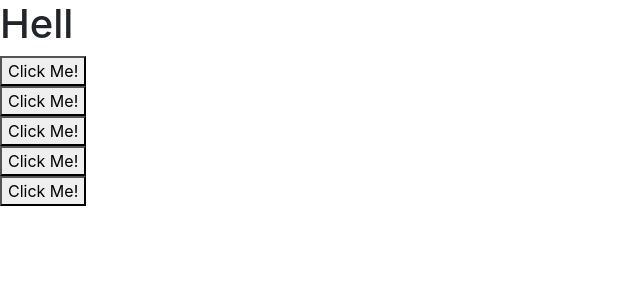
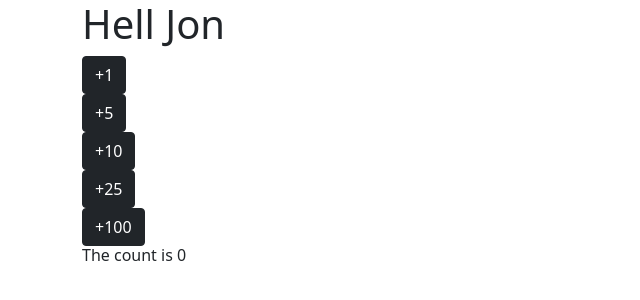
Before and after one commit to jdecee/react_shopping_cart, a React (Create React App) app: page / in a window 1280 px wide. Shown: the top 300 px of the page, without its empty margins (0-640 px from the left). Built offline with nearby package versions, Linux system fonts and the light colour scheme.

Commit message:
second commit

```diff
--- a/src/App.js
+++ b/src/App.js
@@ -2,15 +2,32 @@ import React, { Component } from 'react'
 import Button from './components/Button'
 
 export default class App extends Component {
+  constructor(props){
+    super(props);
+    this.state = {
+      count: 0
+    }
+  }
+
+  handleClick = (step) => {
+    let newCount = this.state.count + step
+    this.setState({
+        count: newCount
+    })
+}
+
+
   render() {
+    const name = 'Jon'
     return (
-      <div>
-        <h1>Hell</h1>
-        <Button />
-        <Button />
-        <Button />
-        <Button />
-        <Button />
+      <div className='container'>
+        <h1>Hell {name}</h1>
+        <Button  step={1} incrementCount={this.handleClick}/>
+        <Button  step={5} incrementCount={this.handleClick}/>
+        <Button  step={10} incrementCount={this.handleClick}/>
+        <Button  step={25} incrementCount={this.handleClick}/>
+        <Button  step={100} incrementCount={this.handleClick}/>
+        <h6>The count is {this.state.count}</h6>
       </div>
     )
   }
--- a/src/components/Button.js
+++ b/src/components/Button.js
@@ -4,7 +4,7 @@ export default class Button extends Component {
     render() {
         return (
             <div>
-                <button>Click Me!</button>
+                <button className='btn btn-dark' onClick={() => this.props.incrementCount(this.props.step)}>+{this.props.step}</button>
             </div>
         )
     }
--- a/src/index.css
+++ /dev/null
@@ -1,13 +0,0 @@
-body {
-  margin: 0;
-  font-family: -apple-system, BlinkMacSystemFont, 'Segoe UI', 'Roboto', 'Oxygen',
-    'Ubuntu', 'Cantarell', 'Fira Sans', 'Droid Sans', 'Helvetica Neue',
-    sans-serif;
-  -webkit-font-smoothing: antialiased;
-  -moz-osx-font-smoothing: grayscale;
-}
-
-code {
-  font-family: source-code-pro, Menlo, Monaco, Consolas, 'Courier New',
-    monospace;
-}
--- a/src/index.js
+++ b/src/index.js
@@ -1,6 +1,5 @@
 import React from 'react';
 import ReactDOM from 'react-dom';
-import './index.css';
 import App from './App';
 import reportWebVitals from './reportWebVitals';
 
```
Also changed, not shown: src/App.css (deleted, +0 -38 lines).
